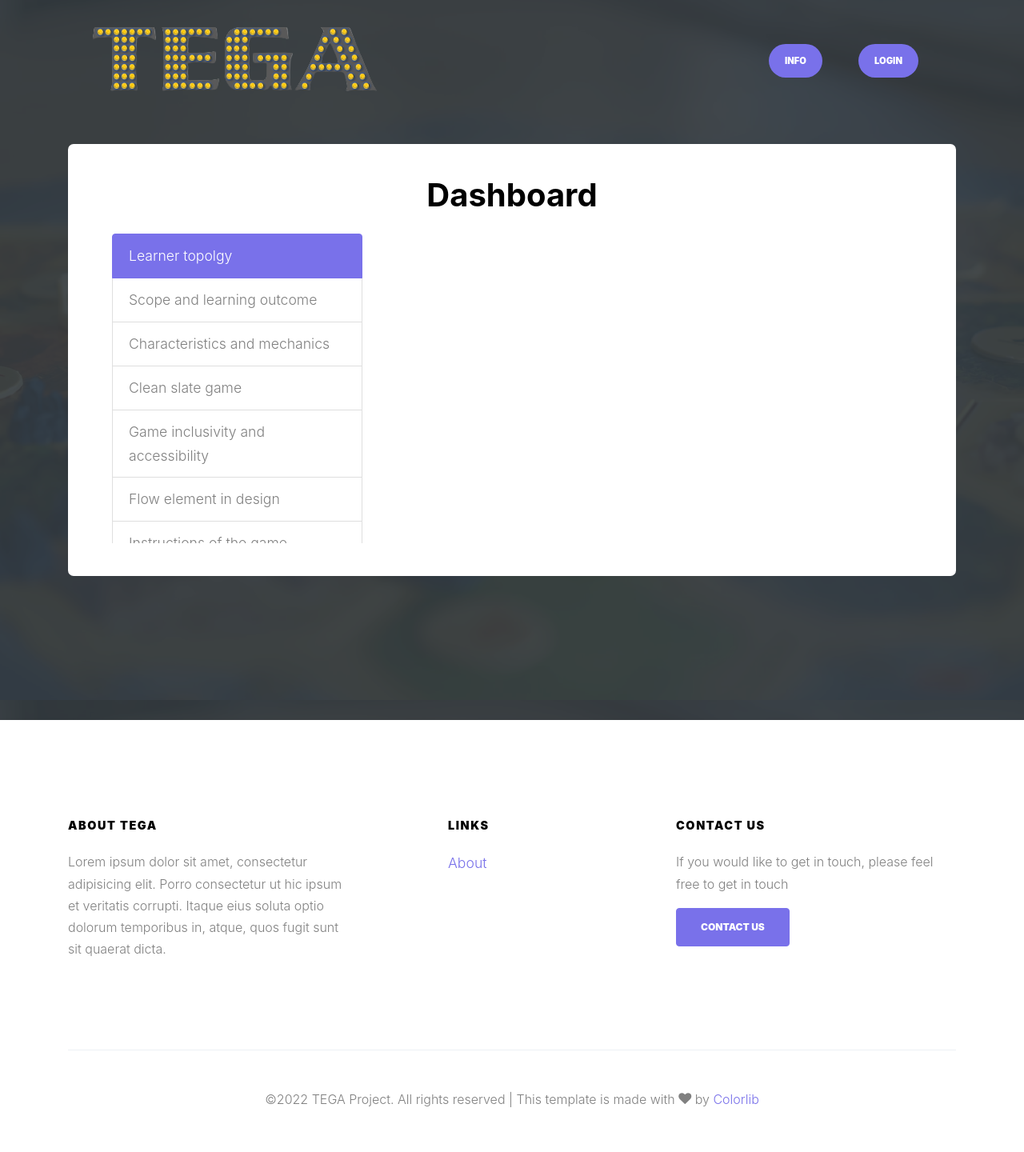
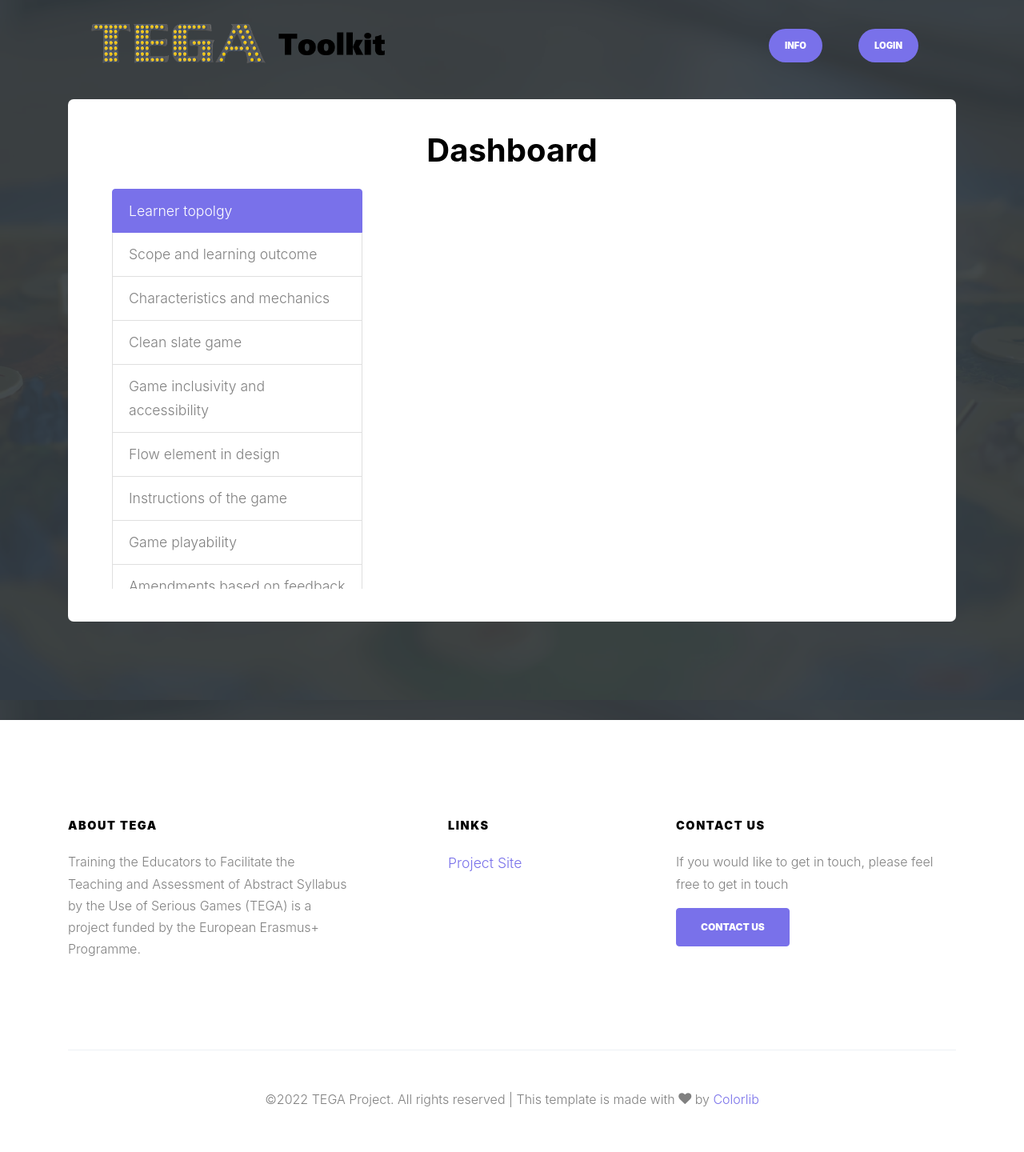
Before and after one commit to tsmithscott/tega-toolkit, a Flask app: page /dashboard in a window 1280 px wide. Shown: the top 1440 px of the page at 80% size. Run offline with Flask 2, Linux system fonts and the light colour scheme; parts of the project's set-up code (start-up, migrations or seed data) failed here and were passed over; some libraries are stand-ins or nearby versions; some web fonts are replaced.

Commit message:
Changed logo and dashboard, added text

```diff
--- a/templates/base.html
+++ b/templates/base.html
@@ -39,7 +39,7 @@
             <header class="site-navbar py-4 js-sticky-header site-navbar-target" role="banner">
                 <div class="container-fluid">
                     <div class="d-flex align-items-center">
-                        <div class="site-logo mr-auto w-25"><a href="/"><img src="static/images/tega-logo.png"></a></div>
+                        <div class="site-logo mr-auto"><a href="/"><img src="static/images/tega-logo-edited.png" style="width: 25rem"></a></div>
 
                         <div class="mx-auto text-center">
                             <nav class="site-navigation position-relative text-right" role="navigation">
@@ -66,22 +66,22 @@
                   </div>
                 </div>
             </header>
-
-            {% block content %}
-            {% endblock content %}
-
+            <container id="page-content">
+                {% block content %}
+                {% endblock content %}
+            </container>
             <footer class="footer-section bg-white">
                 <div class="container">
                     <div class="row">
                         <div class="col-md-4">
                             <h3>About TEGA</h3>
-                            <p>Lorem ipsum dolor sit amet, consectetur adipisicing elit. Porro consectetur ut hic ipsum et veritatis corrupti. Itaque eius soluta optio dolorum temporibus in, atque, quos fugit sunt sit quaerat dicta.</p>
+                            <p>Training the Educators to Facilitate the Teaching and Assessment of Abstract Syllabus by the Use of Serious Games (TEGA) is a project funded by the European Erasmus+ Programme.</p>
                         </div>
 
                         <div class="col-md-3 ml-auto">
                             <h3>Links</h3>
                             <ul class="list-unstyled footer-links">
-                                <li><a href="https://www.tega-project.eu/">About</a></li>
+                                <li><a href="https://www.tega-project.eu/">Project Site</a></li>
                             </ul>
                         </div>
 
@@ -145,7 +145,7 @@
             <div class="modal-dialog">
               <div class="modal-content">
                 <div class="modal-header">
-                  <h5 class="modal-title" style="text-align: center;">Project Structure</h5>
+                  <h5 class="modal-title" style="text-align: center;">Toolkit Structure</h5>
                 </div>
                 <div class="modal-body">
 
--- a/templates/dashboard.html
+++ b/templates/dashboard.html
@@ -1,5 +1,5 @@
 {% extends 'base.html' %}
-{% block title %}{% endblock title%}
+{% block title %}{{title}}{% endblock title %}
 {% block content %}
 <div class="intro-section" id="home-section">
     <div class="slide-1" style="background-image: url('static/images/background.jpg');" data-stellar-background-ratio="0.5" alt="Credit to Aksel Fristrup">
@@ -9,7 +9,7 @@
                     <div class="ml-auto aos-init aos-animate" data-aos="fade-up" data-aos-delay="500">
                         <form action="" method="post" class="form-box">
                             <h1 style="color:black; text-align: center;">Dashboard</h1>
-                            <div class="col-sm-4" style="height: 387px; overflow-y: scroll; direction: rtl;">
+                            <div class="col-sm-4" style="height: 500px; overflow-y: scroll; direction: rtl;">
                                 <ul class="list-group" style="direction: ltr;">
                                     <li class="list-group-item active" aria-current="true">Learner topolgy</li>
                                     <li class="list-group-item">Scope and learning outcome</li>
--- a/templates/index.html
+++ b/templates/index.html
@@ -9,7 +9,7 @@
           <div class="row align-items-center">
             <div class="col-lg-6 mb-4">
               <h1  data-aos="fade-up" data-aos-delay="100">Build an educational game</h1>
-              <p class="mb-4"  data-aos="fade-up" data-aos-delay="200">Lorem ipsum dolor sit amet consectetur adipisicing elit. Maxime ipsa nulla sed quis rerum amet natus quas necessitatibus.</p>
+              <p class="mb-4"  data-aos="fade-up" data-aos-delay="200">Develop a <b>game-based teaching strategy</b> that intend to change traditional pedagogical practices.</p>
               <p data-aos="fade-up" data-aos-delay="300"><a href="{{ url_for('dashboard') }}" class="btn btn-primary py-3 px-5 btn-pill">Continue without an Account</a></p>
             </div>
 
```
Also changed, not shown: static/css/style.css (line endings or trailing spaces), static/images/tega-logo-edited.png (added).
